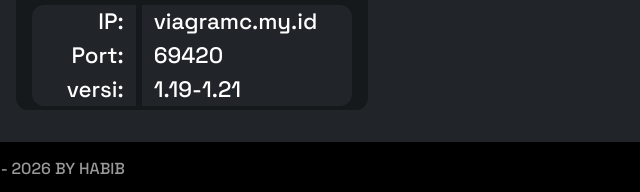
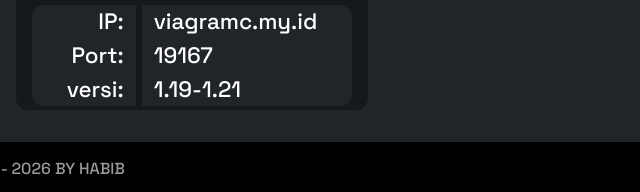
Before and after one commit to habibrofikonazli47-design/webweb, a plain HTML site: page index.html in a window 1280 px wide. Shown: the part 3035-3227 px from the top of the page, 640-1280 px from the left. Drawn offline with nearby package versions, Linux system fonts and the light colour scheme.

Commit message:
Update index.html

```diff
--- a/index.html
+++ b/index.html
@@ -194,7 +194,7 @@
               </div>
               <div class="main3_join_values">
                 <a>viagramc.my.id</a>
-                <a>69420</a>
+                <a>19167</a>
                 <a>1.19-1.21</a>
               </div>
             </div>
```
